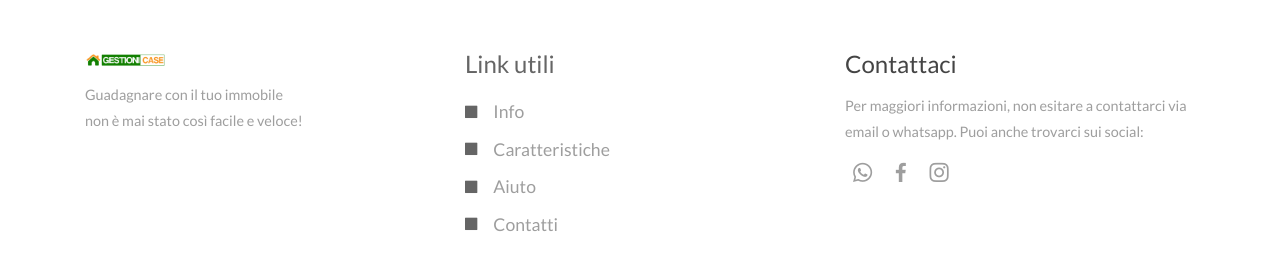
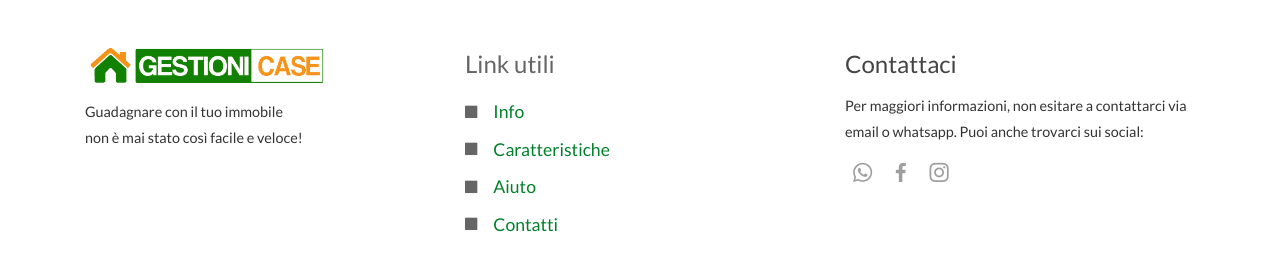
Before and after one commit to webtd/frafin, a plain HTML site: page index.html in a window 1280 px wide. Shown: the part 10089-10359 px from the top of the page. Drawn offline with Linux system fonts and the light colour scheme; a script that the page names is missing; files whose address does not match are found by name; a web font is replaced by a local one.

```diff
--- a/assets/mobirise/css/mbr-additional.css
+++ b/assets/mobirise/css/mbr-additional.css
@@ -1815,6 +1815,9 @@
   .cid-rzMUravx16 .card-title {
     padding: 10px 15px;
   }
+}
+.cid-rzMUravx16 .card-text {
+  text-align: left;
 }
 .cid-rzMUxuJfwp {
   padding-top: 15px;
@@ -2312,7 +2315,7 @@
   font-size: 0.9rem;
 }
 .cid-rzMVcsUdfO .navbar-logo {
-  width: 80px;
+  width: 240px;
   margin-bottom: 10px;
 }
 .cid-rzMVcsUdfO .navbar-brand {
@@ -2357,7 +2360,7 @@
   padding: 0px;
 }
 .cid-rzMVcsUdfO .text2 {
-  color: #9e9e9e;
+  color: #00802b;
   text-align: left;
 }
 .cid-rzMVcsUdfO .group-title {
@@ -2380,3 +2383,7 @@
 .cid-rzMVcsUdfO .links SPAN {
   color: #9e9e9e;
 }
+.cid-rzMVcsUdfO .links,
+.cid-rzMVcsUdfO .navbar-brand {
+  color: #333333;
+}
--- a/index.html
+++ b/index.html
@@ -152,7 +152,7 @@
         <div class="row justify-content-center">
             <div class="media-container-column col-lg-7 col-md-10 col-sm-12 align-center" data-form-type="formoid">
 <!--Formbuilder Form-->
-<form action="https://mobirise.com/" method="POST" class="mbr-form form-with-styler" data-form-title="Modulo richiesta info"><input type="hidden" name="email" data-form-email="true" value="HWtD1ZAUGOS/SCW81sqX0M2kwjx4+sb0xFaI7k4yK+Or7zK6WOahAoA31gpo5HP9nqXJAWhi4a9jQKQa5JvW1lCb25OH/XhVI32RfpoEXbBoAEO2fsLbenbripYLorpV.tVoi9F1t/bBLFW+TmSddd+Veo9Kw/O7iy738WT6VmWH6QjTRxqhwBzNRX2Xr/wNI4e9FybW51AFiPIddv6XSVcdTmjdhu6Oai5M982CPLF8ZIBDf89j39DyQMpniI5G2">
+<form action="https://mobirise.com/" method="POST" class="mbr-form form-with-styler" data-form-title="Modulo richiesta info"><input type="hidden" name="email" data-form-email="true" value="Tb7FfTvq4V4Zma5zp3hpUH2DDh6CFGUvI1gNnxD0juekzHBIjsVR8pO+vs4uSw8+wbF2NQiiKHXoAFqjGEKcmwDjjiV1yH+EHXdEaOr+YHdfp0yoqQr5ub5nPfnIC+/k.em9ckxXypixIdSX4vJcHjs8GAvRfbbmui8EAv39Ix+j4T8GQo6Hl8YhHYQtthbB7OgZauDxCXolW+2Sirwl3NyTMFKGV71RT4Pu38QC/dlmHtVHEq0faZtxYT8m/9JnX">
 <div class="row">
 <div hidden="hidden" data-form-alert="" class="alert alert-success col-10">Grazie per la tua richiesta, ti contatteremo prima possibile.</div>
 <div hidden="hidden" data-form-alert-danger="" class="alert alert-danger col-10"> </div>
```
